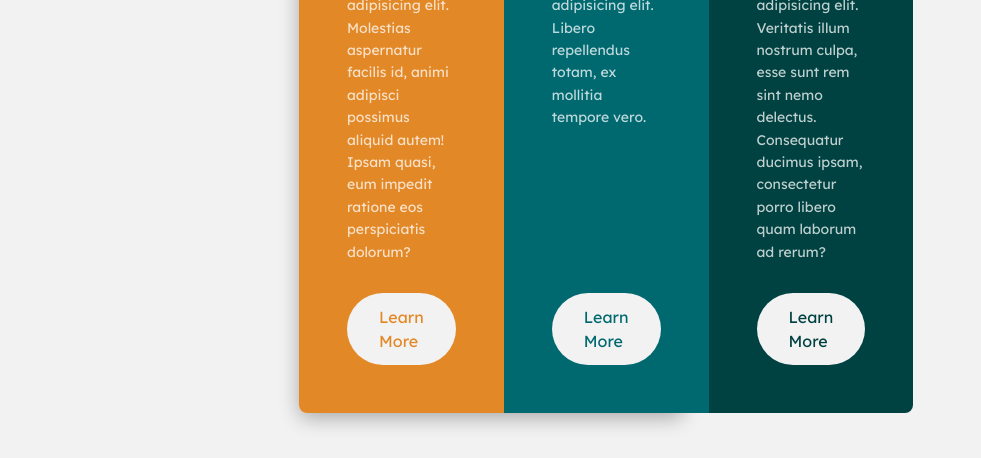
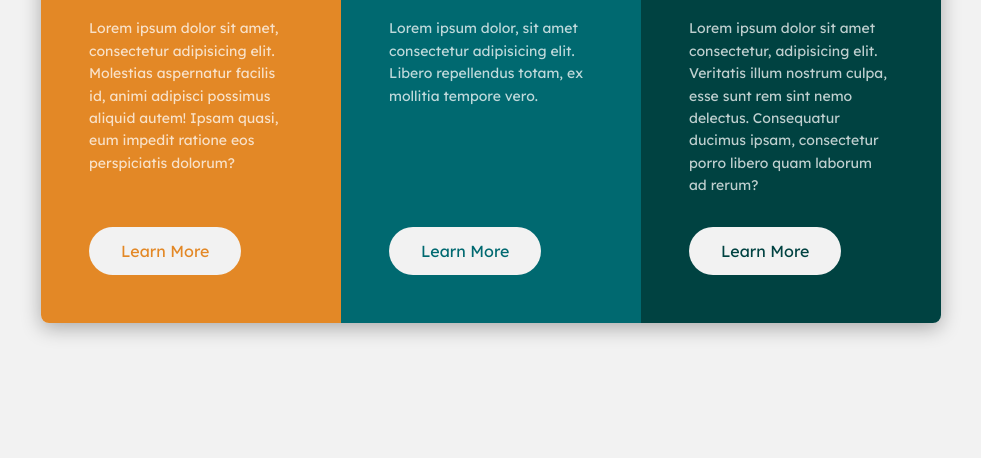
Before and after one commit to mark-pherz/frontEndMentor_8, a plain HTML site: page index.html in a window 1280 px wide. Shown: the part 342-800 px from the top of the page, without its empty margins (149-1130 px from the left). Drawn offline with Linux system fonts and the light colour scheme.

Commit message:
fixed width in desctop mode

```diff
--- a/style.css
+++ b/style.css
@@ -103,7 +103,7 @@ main {
 
   .cards {
     display: flex;
-    width: min(900px, 90%);
+    max-width: 56.25rem;
     min-height: 30rem;
   }
 
@@ -111,7 +111,7 @@ main {
     display: flex;
     flex-direction: column;
     align-items: flex-start;
-    flex: 1 0 160px;
+    flex: 1 1 1px;
   }
 
   .card__button {
```
